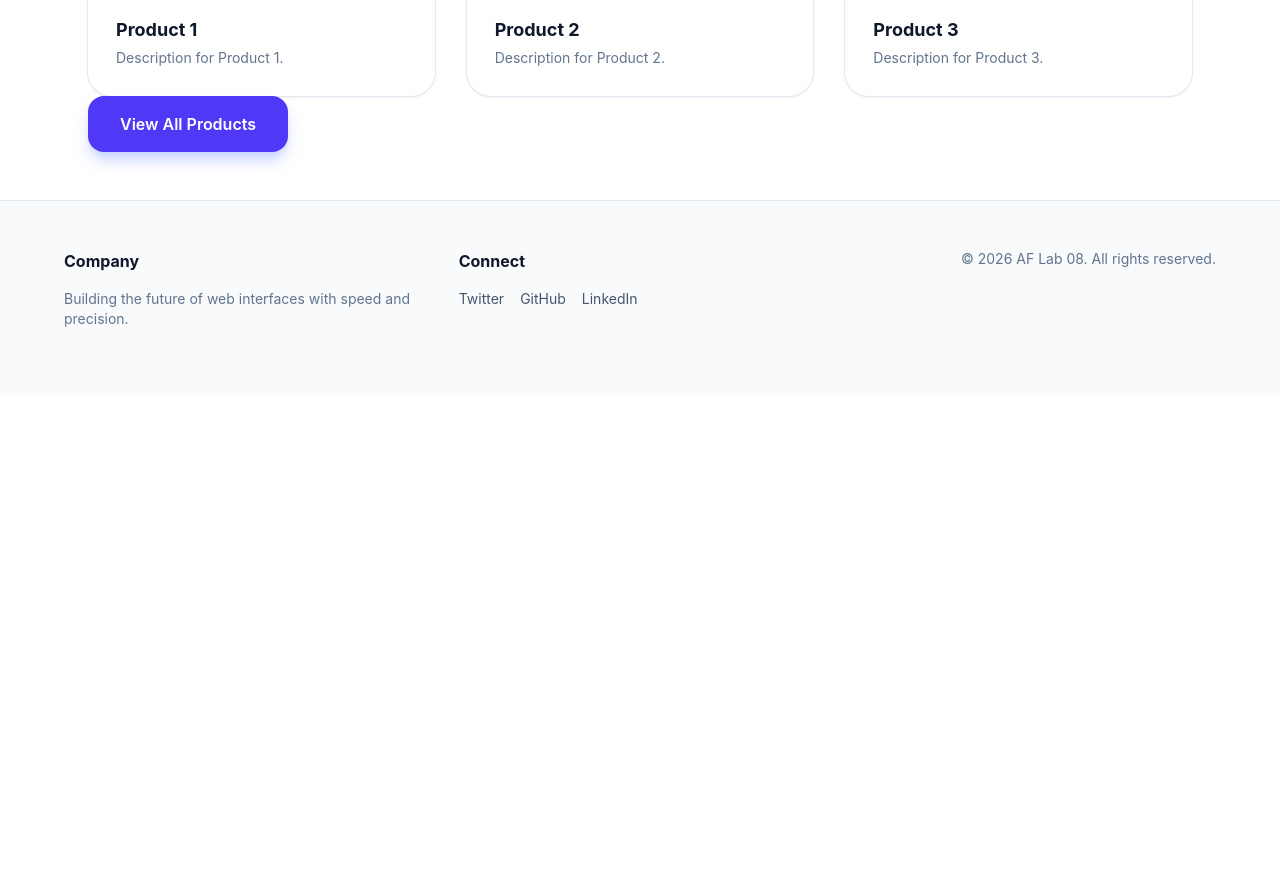
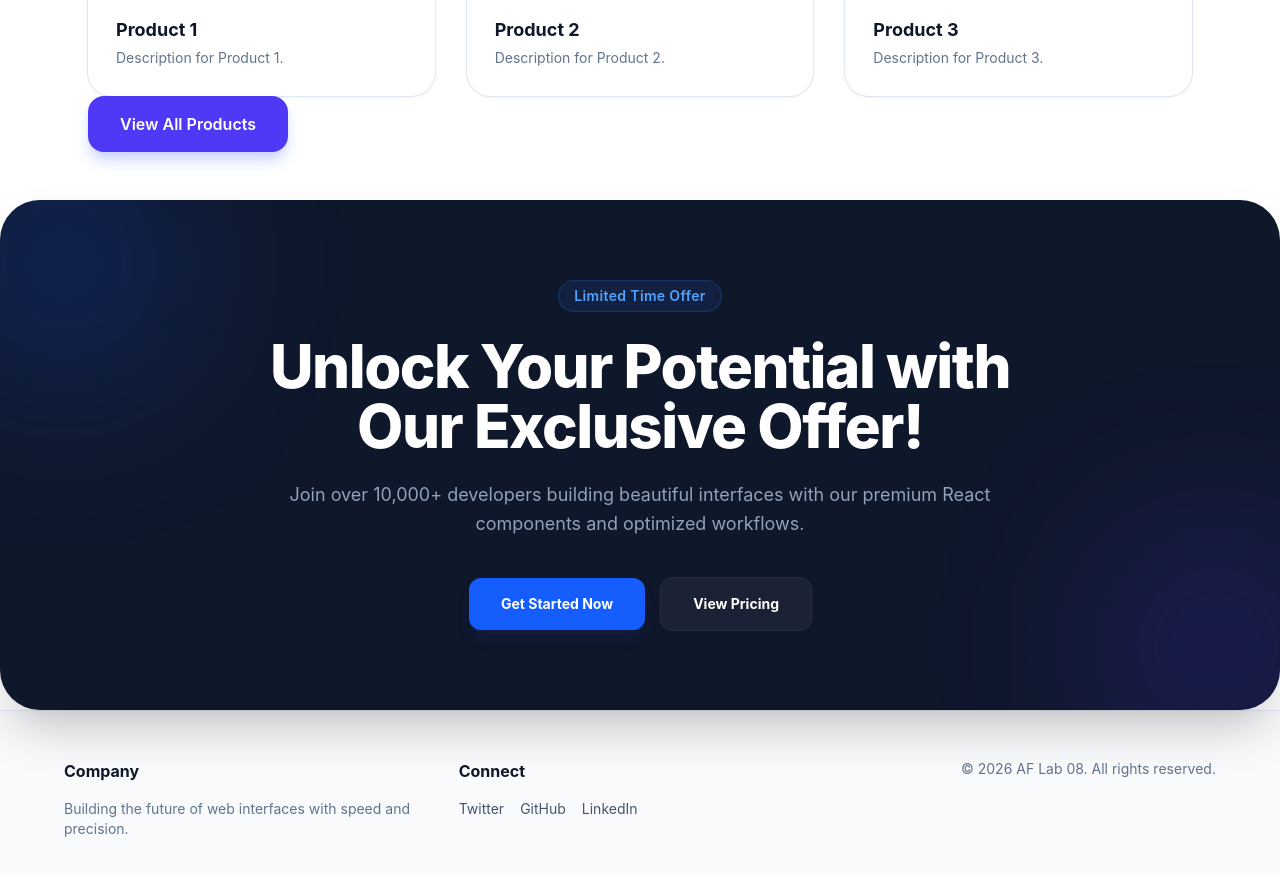
Before and after one commit to 3hal0n/af-lab-08, a React (Vite) app: page / in a window 1280 px wide. Shown: the part 740-1615 px from the top of the page. Before the commit the page ends 1133 px from the top, so only its background shows below. Built offline with nearby package versions, Linux system fonts and the light colour scheme.

Commit message:
chore: add banner

```diff
--- a/src/App.jsx
+++ b/src/App.jsx
@@ -4,6 +4,7 @@ import NavBar from './components/NavBar'
 import Footer from './components/Footer'
 import ProductCard from './components/ProductCard'
 import Button from './components/Button'
+import Banner from './components/Banner'
 
 function App() {
   return (
@@ -31,7 +32,7 @@ function App() {
         </div>
         <Button label="View All Products" variant="primary" size="lg" className="mx-auto mb-12 px-6 py-6 mt-6" />
       </div>
-
+      <Banner message="Unlock Your Potential with Our Exclusive Offer!" />
       <Footer />
     </div>
   )
--- /dev/null
+++ b/src/components/Banner.jsx
@@ -0,0 +1,41 @@
+import React from 'react'
+
+const Banner = ({ message }) => {
+  return (
+    <section className="relative overflow-hidden rounded-[2.5rem] bg-slate-900 py-20 px-8 text-center shadow-2xl">
+      {/* Background Decorative Elements */}
+      <div className="absolute -left-16 -top-16 h-64 w-64 rounded-full bg-blue-600/20 blur-[80px]"></div>
+      <div className="absolute -right-16 -bottom-16 h-64 w-64 rounded-full bg-indigo-600/20 blur-[80px]"></div>
+
+      <div className="relative z-10 mx-auto max-w-3xl">
+        {/* Badge */}
+        <span className="inline-block rounded-full bg-blue-500/10 px-4 py-1.5 text-sm font-semibold tracking-wide text-blue-400 ring-1 ring-inset ring-blue-500/20 mb-6">
+          Limited Time Offer
+        </span>
+
+        {/* Main Message */}
+        <h2 className="text-4xl font-extrabold tracking-tight text-white sm:text-6xl mb-6">
+          {message || "Scale Your Vision Faster"}
+        </h2>
+
+        {/* Subtext */}
+        <p className="mb-10 text-lg leading-relaxed text-slate-400">
+          Join over 10,000+ developers building beautiful interfaces with our
+          premium React components and optimized workflows.
+        </p>
+
+        {/* Call to Action Buttons */}
+        <div className="flex flex-wrap justify-center gap-4">
+          <button className="rounded-xl bg-blue-600 px-8 py-4 text-sm font-bold text-white shadow-lg shadow-blue-900/20 transition-all hover:bg-blue-500 hover:shadow-blue-900/40 active:scale-95">
+            Get Started Now
+          </button>
+          <button className="rounded-xl bg-white/5 px-8 py-4 text-sm font-bold text-white backdrop-blur-md transition-all hover:bg-white/10 active:scale-95 ring-1 ring-white/10">
+            View Pricing
+          </button>
+        </div>
+      </div>
+    </section>
+  );
+};
+
+export default Banner
```
